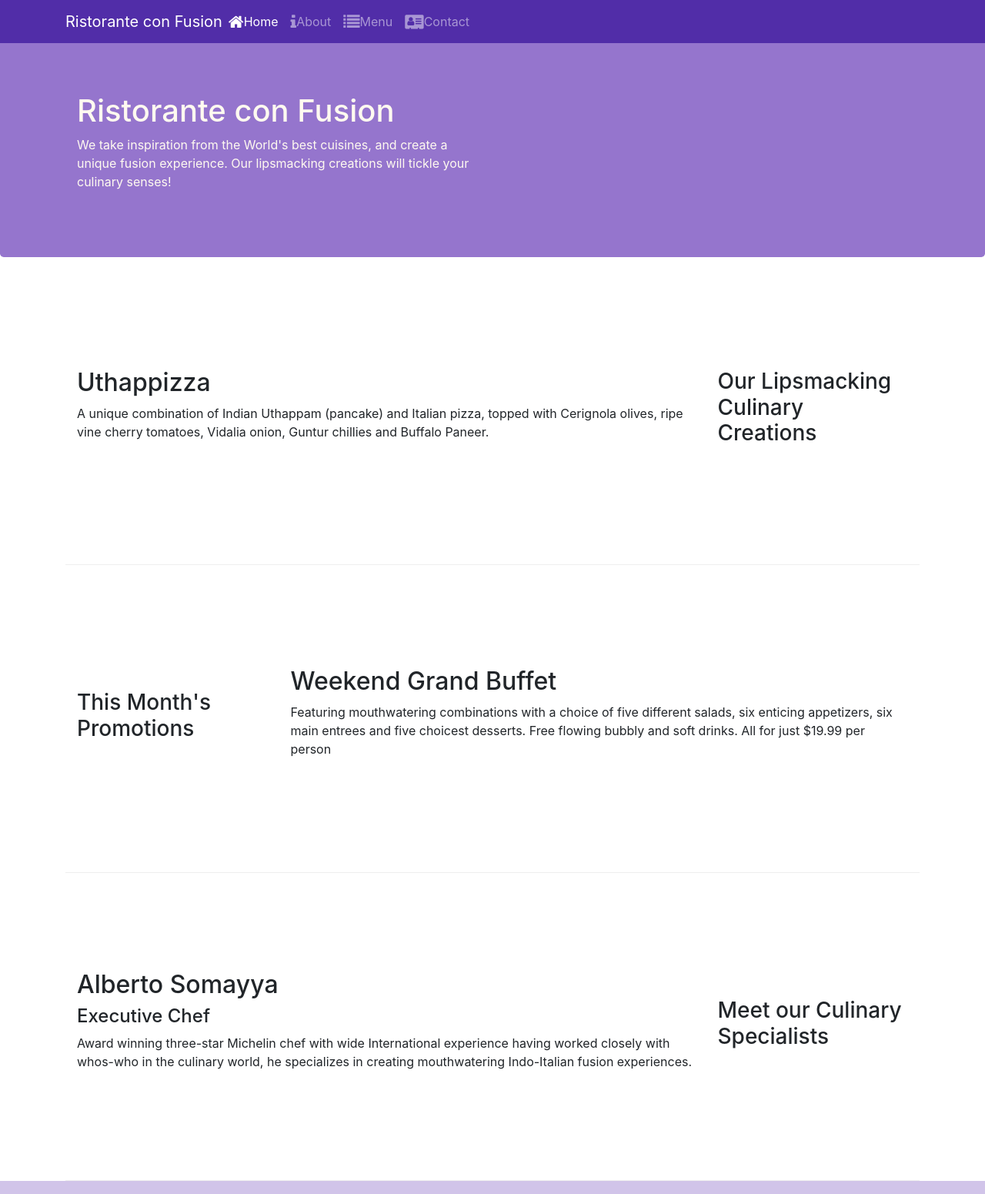
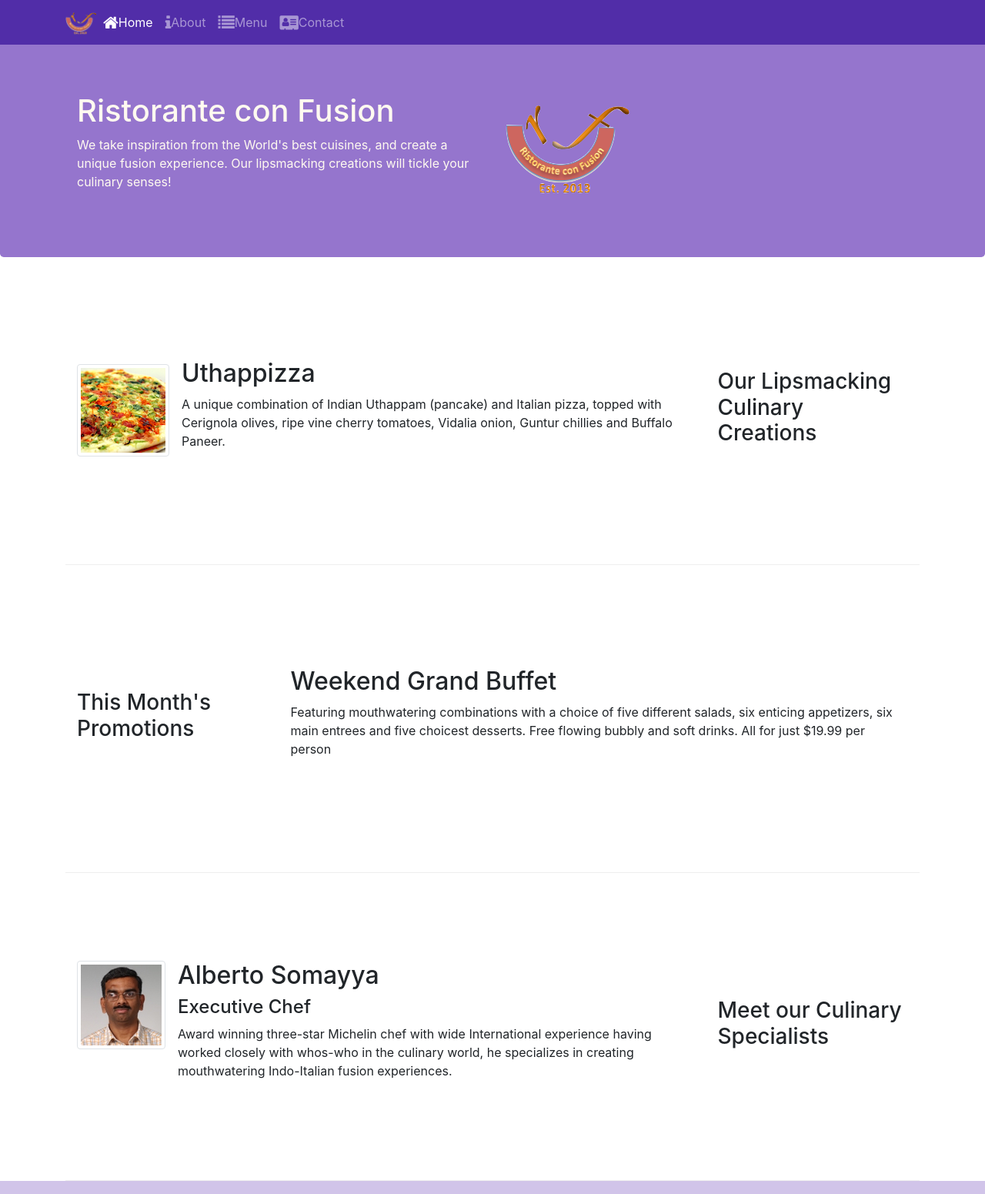
Before and after one commit to Ashley-Mei/Bootstrap4-starter, a website: page index.html in a window 1280 px wide. Shown: the top 1551 px of the page at 77% size. Drawn offline with nearby package versions, Linux system fonts and the light colour scheme.

Commit message:
Images and Media

```diff
--- a/index.html
+++ b/index.html
@@ -26,7 +26,7 @@
             </button>
             <!--突出显示你的公司名称；链接当前界面-->
             <!--HTML超链接格式：<a href="url">链接文本</a>，其中href描述了链接的目标-->
-            <a class="navbar-brand mr-auto" href="#">Ristorante con Fusion</a>
+            <a class="navbar-brand mr-auto" href="#"><img src="img/logo.png" height="30" width="41"></a>
             <!--链接们将水平展示；设置右边距会尽量很宽，内容将尽可能的放到左边-->
             <div class="collapse navbar-collapse" id="Navbar">
                 <ul class="navbar-nav mr-auto">
@@ -34,7 +34,7 @@
                     <li class="nav-item active"><a class="nav-link" href="#"><span class="fa fa-home fa-lg"></span>Home</a></li>
                     <li class="nav-item"><a class="nav-link" href="./aboutus.html"><span class="fa fa-info fa-lg"></span>About</a></li>
                     <li class="nav-item"><a class="nav-link" href="#"><span class="fa fa-list fa-lg"></span>Menu</a></li>
-                    <li class="nav-item"><a class="nav-link" href="#"><span class="fa fa-address-card fa-lg"></span>Contact</a></li>
+                    <li class="nav-item"><a class="nav-link" href="./contactus.html"><span class="fa fa-address-card fa-lg"></span>Contact</a></li>
                 </ul>
             </div>
         </div>
@@ -46,7 +46,8 @@
                     <h1>Ristorante con Fusion</h1>
                     <p>We take inspiration from the World's best cuisines, and create a unique fusion experience. Our lipsmacking creations will tickle your culinary senses!</p>
                 </div>
-                <div class="col-12 col-sm">
+                <div class="col-12 col-sm align-self-center">
+                    <img src="img/logo.png" class="image-fluid">
                 </div>
             </div>
         </div>
@@ -60,8 +61,16 @@
             </div>
             <!--order first 会被推到左边-->
             <div class="col col-sm order-sm-first col-md">
-                <h2>Uthappizza</h2>
-                <p>A unique combination of Indian Uthappam (pancake) and Italian pizza, topped with Cerignola olives, ripe vine cherry tomatoes, Vidalia onion, Guntur chillies and Buffalo Paneer.</p>
+                <div class="media">
+                    <!--mr代表右边距为3;d-flex bootstrap4特有的弹性盒子，更适合响应式设计;alt为图片无法显示时的替代文本-->
+                    <img class="d-flex mr-3 img-thumbnail align-self-center"
+                        src="img/uthappizza.png" alt="uthappizza">
+                    <div class="media-body">
+                        <!--top边距为0-->
+                        <h2 class="mt-0">Uthappizza</h2>
+                        <p>A unique combination of Indian Uthappam (pancake) and Italian pizza, topped with Cerignola olives, ripe vine cherry tomatoes, Vidalia onion, Guntur chillies and Buffalo Paneer.</p>
+                    </div>
+                </div>
             </div>
         </div>
 
@@ -81,9 +90,15 @@
                 <h3>Meet our Culinary Specialists</h3>
             </div>
             <div class="col col-sm order-sm-first col-md">
-                <h2>Alberto Somayya</h2>
-                <h4>Executive Chef</h4>
-                <p>Award winning three-star Michelin chef with wide International experience having worked closely with whos-who in the culinary world, he specializes in creating mouthwatering Indo-Italian fusion experiences. </p>
+                <div class="media">
+                    <img class="d-flex mr-3 img-thumbnail align-self-conter"
+                    src="img/alberto.png" alt="alberto">
+                    <div class="media-body">
+                        <h2 class="mt-0">Alberto Somayya</h2>
+                        <h4>Executive Chef</h4>
+                        <p>Award winning three-star Michelin chef with wide International experience having worked closely with whos-who in the culinary world, he specializes in creating mouthwatering Indo-Italian fusion experiences. </p>
+                    </div>
+                </div>
             </div>
         </div>
     </div>
```
Also changed, not shown: aboutus.html (+4 -4 lines), contactus.html (+3 -3 lines), img/alberto.png (added), img/buffet.png (added), img/logo.png (added), img/uthappizza.png (added).
